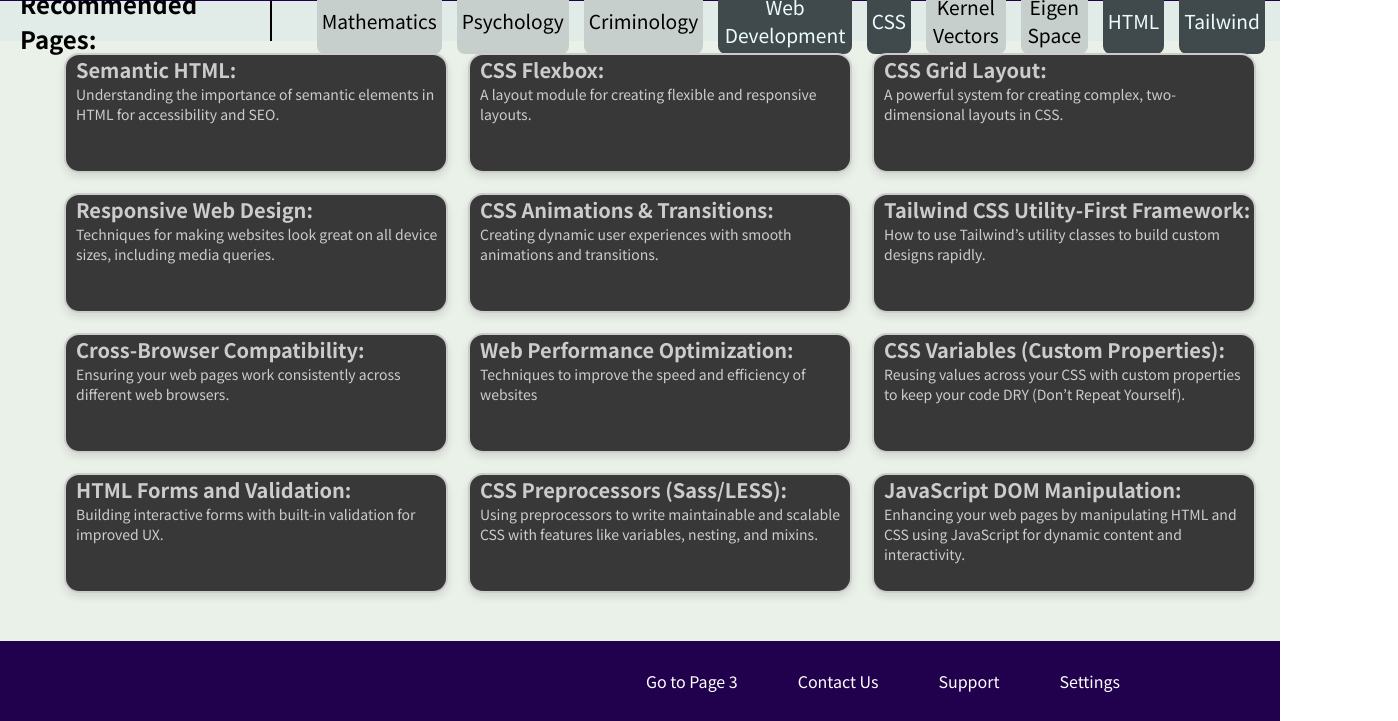
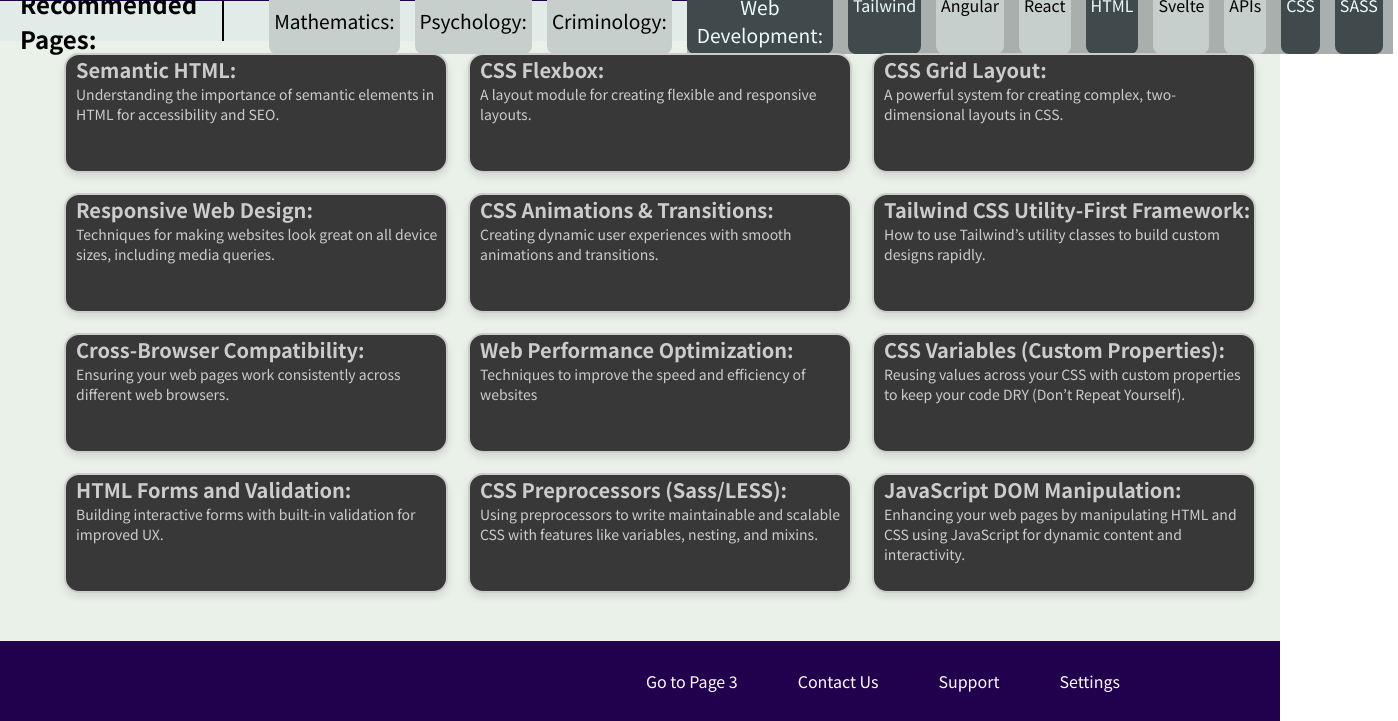
Before and after one commit to GSikoski/GSikoski.github.io, a plain HTML site: page page4.html in a window 1280 px wide. Shown: the part 79-800 px from the top of the page, 1398 px wide, since content can reach past the window. Drawn offline with Linux system fonts and the light colour scheme.

Commit message:
Updated nav bar on pg4

```diff
--- a/page4.html
+++ b/page4.html
@@ -27,15 +27,20 @@
                 <h2>Recommended Pages:</h2>
                 <div class = "vertical-line"></div>
                 <ul class = "content-nav-ul">
-                    <li>Mathematics</li>
-                    <li>Psychology</li>
-                    <li>Criminology</li>
-                    <li class = "active">Web Development</li>
+                    <li>Mathematics:</li>
+                    <li>Psychology:</li>
+                    <li>Criminology:</li>
+                    <div class = "nav-back-box">
+                    <li class = "active">Web Development:</li>
+                    <li class = "active">Tailwind</li>
+                    <li>Angular</li>
+                    <li>React</li>
+                    <li class = "active">HTML</li>
+                    <li>Svelte</li>
+                    <li>APIs</li>
                     <li class = "active">CSS</li>
-                    <li>Kernel Vectors</li>
-                    <li>Eigen Space</li>
-                    <li class = "active">HTML</li>
-                    <li class = "active">Tailwind</li>
+                    <li class = "active">SASS</li>
+                    </div>
                 </ul>
             </div>
         </div>
--- a/test4.css
+++ b/test4.css
@@ -116,6 +116,21 @@
     color: #ecfdfd;
 }
 
+.nav-back-box{
+    width: 100%;
+    background-color: #a8afad;
+    height: 100%;
+    align-content: center;
+    display: flex;
+    gap: 15px;
+    padding-right: 10px;
+}
+
+.nav-back-box *:not(:first-child){
+    font-size: medium;
+}
+
+
 .recommended-grid{
     display: grid;
     padding-top: 12px;
@@ -140,6 +155,7 @@
     box-shadow: 0 4px 8px rgba(0, 0, 0, 0.1);
     transition: transform 0.3s ease;
 }
+
 .recommended-grid-cell p{
     font-size: 14px;
 }
```
